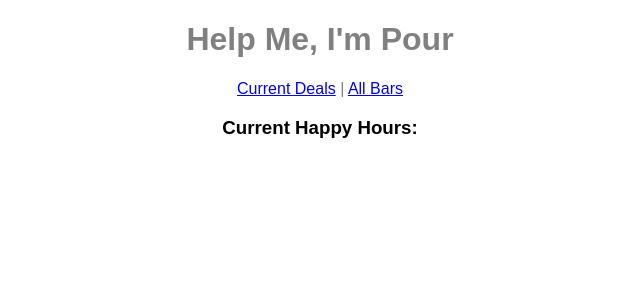
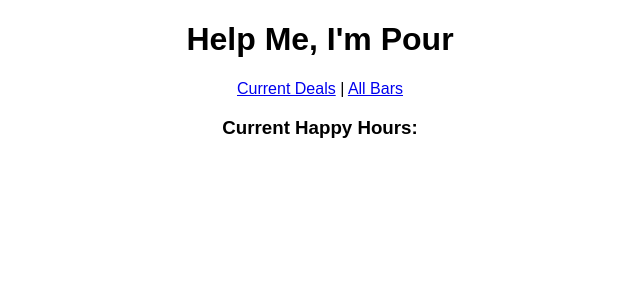
Before and after one commit to gpuett/help-me-im-pour, a React (Create React App) app: page / in a window 1280 px wide. Shown: the top 300 px of the page, without its empty margins (320-960 px from the left). Built offline with nearby package versions, Linux system fonts and the light colour scheme.

Commit message:
import file loader

```diff
--- a/package.json
+++ b/package.json
@@ -4,6 +4,7 @@
   "private": true,
   "dependencies": {
     "ajv": "^6.5.2",
+    "file-loader": "^1.1.6",
     "prop-types": "^15.6.2",
     "react": "^16.4.1",
     "react-dom": "^16.4.1",
@@ -12,7 +13,8 @@
     "react-scripts": "1.1.4",
     "redux": "^3.7.2",
     "redux-thunk": "^2.2.0",
-    "styled-jsx": "^2.2.7"
+    "styled-jsx": "^2.2.7",
+    "url-loader": "^0.6.2"
   },
   "scripts": {
     "start": "react-scripts start",
--- a/src/components/Header.css
+++ /dev/null
@@ -1,3 +0,0 @@
-.header-wrapper {
-  color: grey;
-}
--- a/src/components/Header.jsx
+++ b/src/components/Header.jsx
@@ -1,12 +1,19 @@
 import React from 'react';
 import { Link } from 'react-router-dom';
-import './Header.css';
+import Beer from './../assets/images/beer.jpg';
 
 function Header() {
   return(
-    <div className='header-wrapper'>
-      <h1>Help Me, I'm Pour</h1>
-      <Link to='/'>Current Deals</Link> | <Link to='/bars'>All Bars</Link>
+    <div>
+      <style jsx>{`
+        .header-wrapper {
+
+        }
+        `}</style>
+        <div className='header-wrapper'>
+          <h1>Help Me, I'm Pour</h1>
+          <Link to='/'>Current Deals</Link> | <Link to='/bars'>All Bars</Link>
+        </div>
     </div>
   );
 }
```
Also changed, not shown: src/assets/images/beer.jpg (added), 1 other file (tests, documents, lock files or other folders).
